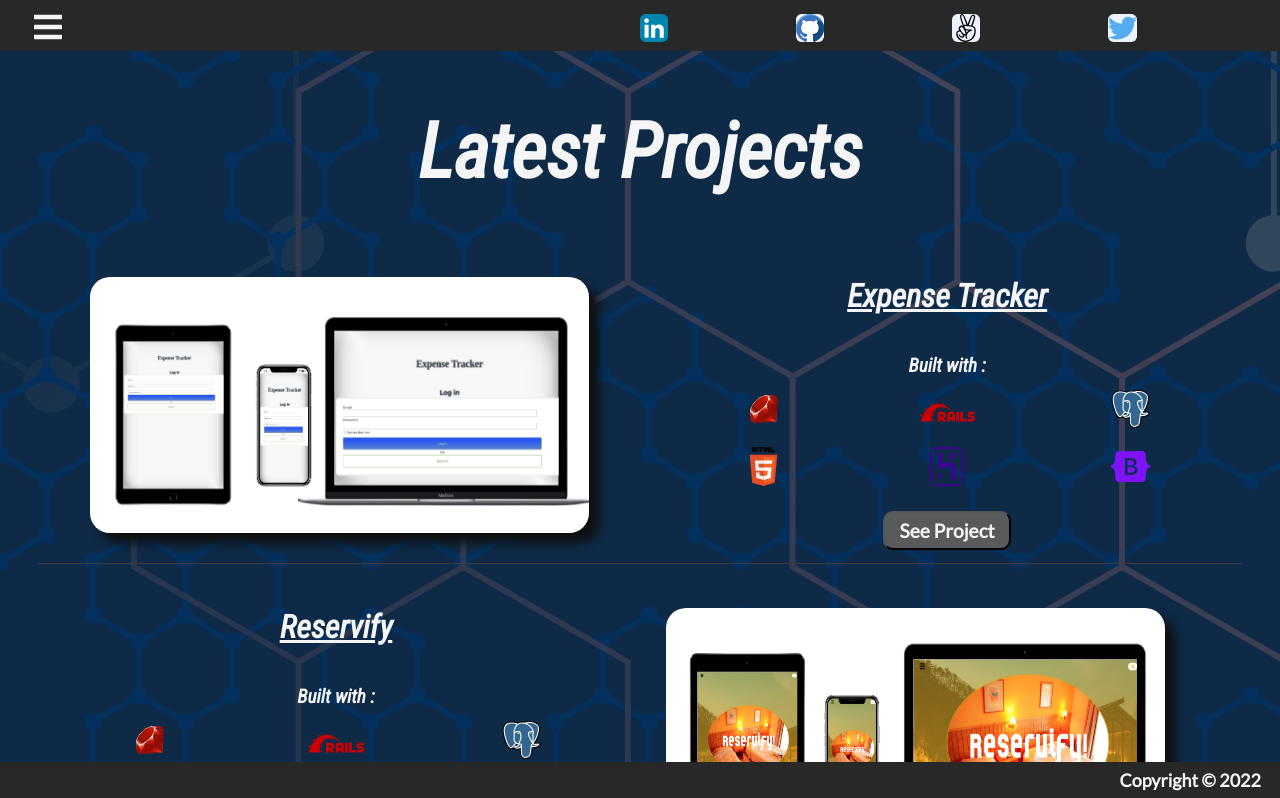
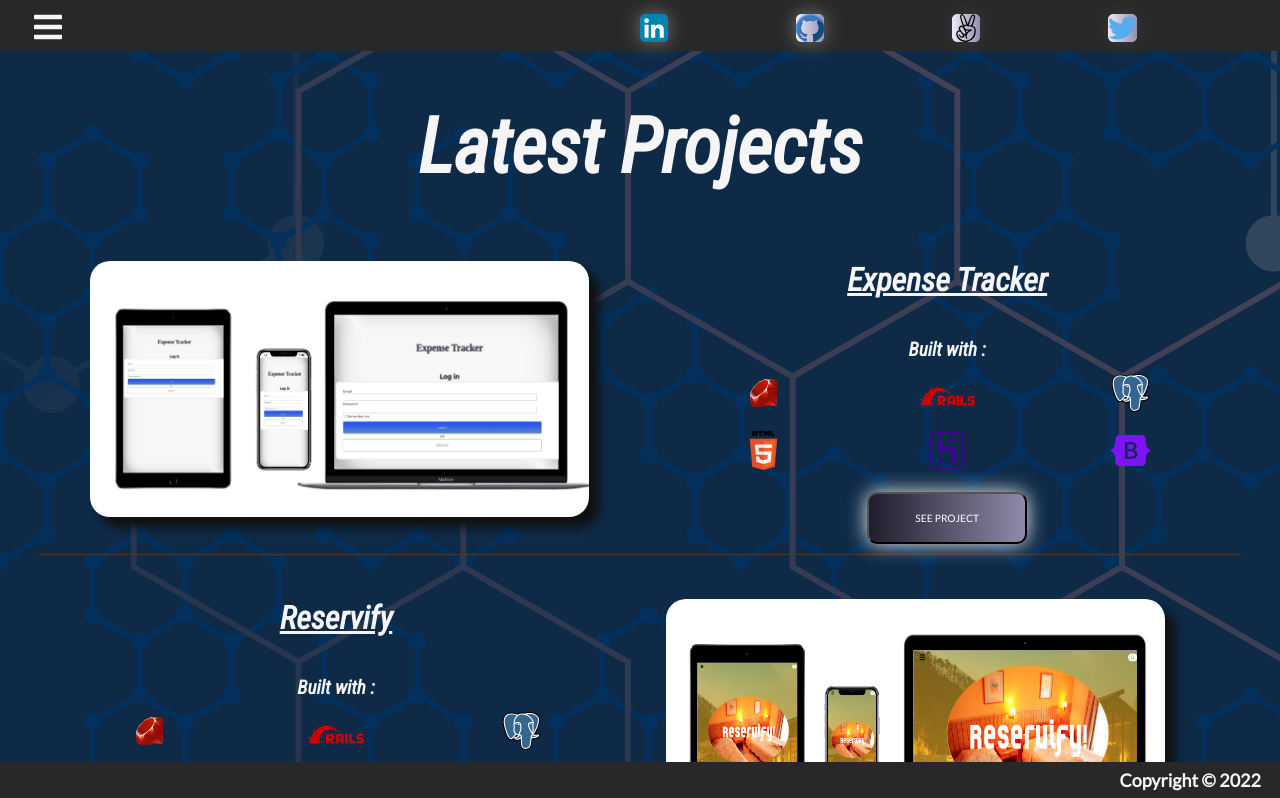
Before and after one commit to sjdev2212/portfoliosjdev, a React (Create React App) app: page /projects in a window 1280 px wide. Shown: the top 798 px of the page. Built offline with nearby package versions, Linux system fonts and the light colour scheme.

Commit message:
style buttons

```diff
--- a/src/About.css
+++ b/src/About.css
@@ -3,9 +3,9 @@
     background-color: #f5f5f5;
     border-radius: 5px;
     margin-bottom: 20px;
-    background-image: url('./images/about.svg');
-    background-repeat: no-repeat;
-    background-size: cover;
+    background: rgb(255,250,250);
+    background: rgb(255,250,250);
+    background: linear-gradient(0deg, rgba(255,250,250,1) 0%, rgba(6,6,6,1) 0%, rgba(5,5,5,1) 14%, rgba(34,37,41,1) 26%, rgba(6,6,6,1) 39%, rgba(6,6,6,1) 64%);     background-size: cover;
     height: 45.5vw;
 }
 .text-about{
--- a/src/About.js
+++ b/src/About.js
@@ -12,14 +12,14 @@ Hi! My name is Anibal, I'm a full-stack software developer with a focus on the M
 Some of my skills are:
 </p>
 <p className='text-about'>
-Front-end: JavaScript, React, Redux, HTML5, CSS3, Bootstrap.
+Front-end: JavaScript, React, Redux, HTML5, CSS3, Bootstrap, Tailwind.
 </p>
 <p className='text-about'>
-Back-End: Ruby on Rails, Express, Postgresql, Java, Spring.
+Back-End: Ruby on Rails, Express, Postgresql.
 
 </p>
 <p className='text-about'>
-Tools and methods: Git, Github, Netlify.
+Tools and methods: Git, Github, Netlify, Render.
 </p>
 </section>
 
--- a/src/Content.css
+++ b/src/Content.css
@@ -103,27 +103,30 @@ grid-template-columns: 1fr;
   border-radius: 10px;
 }
 
-.btn{
-    width: 10vw;
-    height: 3vw;
+.btn {
+    background-image: linear-gradient(to right, #1F1C2C 0%, #928DAB  51%, #1F1C2C  100%);
+    margin: 10px;
+    padding: 15px 45px;
+    text-align: center;
+    text-transform: uppercase;
+    transition: 0.5s;
+    background-size: 200% auto;
+    color: white;
+    box-shadow: 0 0 20px #eee;
     border-radius: 10px;
-    background-color: #585a5c;
-    color: whitesmoke;
-    font-size: 1.5vw;
-    font-weight: 800;
-    text-align: center;
-    margin-top: 1vw;
-    margin-left: 1vw;
-    margin-right: 1vw;
+    display: block;
+    width: 12.5vw;
+    height: 4vw;
+    font-size: 0.8vw;
+  }
+
+  .btn:hover {
+    background-position: right center; /* change the direction of the change here */
+    color: #fff;
+    text-decoration: none;
+  }
 
 
-}
-.btn:hover{
-    transform: scale(1.1);
-}
-.btn:hover{
-    background-color: darkblue;
-}
 .btn-container{
 display: flex;
 flex-direction: column;
--- a/src/Home.css
+++ b/src/Home.css
@@ -1,8 +1,7 @@
 .main {
     display: grid;
     grid-template-columns: 1fr 1fr;
-    background: rgb(255,250,250);
-    background: radial-gradient(circle, rgba(255,250,250,1) 0%, rgba(174,171,171,1) 1%, rgba(6,6,6,1) 8%, rgba(85,84,84,1) 23%, rgba(32,32,32,1) 28%, rgba(26,26,26,1) 32%, rgba(6,6,6,1) 47%, rgba(6,6,6,1) 56%, rgba(6,6,6,1) 64%, rgba(6,6,6,1) 74%, rgba(6,6,6,1) 89%, rgba(6,6,6,1) 100%);
+    background-image: radial-gradient( circle farthest-corner at 16.5% 28.1%,  rgba(15,27,49,1) 0%, rgba(0,112,218,1) 90% );
     height: 48vw;
     width: 100%;
 
--- a/src/Navbar.css
+++ b/src/Navbar.css
@@ -87,6 +87,11 @@
     height: 2.2vw;
     border-radius: 20%;
     margin: 0 5vw;
+    background-image: linear-gradient(to right, #706f70 0%, #928DAB  51%, #1F1C2C  100%);
+    transition: 0.5s;
+    background-size: 200% auto;
+    color: rgb(53, 51, 51);
+    box-shadow: 0 0 20px #7d7676;
 
 
 }
@@ -96,6 +101,11 @@
     background-color: #fdfdff;
     border-radius: 20%;
     margin: 0 5vw;
+    background-image: linear-gradient(to right, #edeaf7 0%, #928DAB  51%, #1F1C2C  100%);
+    transition: 0.5s;
+    background-size: 200% auto;
+    color: white;
+    box-shadow: 0 0 20px #7d7676;
 
 }
 .github:hover {
@@ -112,6 +122,11 @@
     background-color: #ecf3ff;
     border-radius: 20%;
     margin: 0 5vw;
+    background-image: linear-gradient(to right, #edeaf7 0%, #928DAB  51%, #1F1C2C  100%);
+    transition: 0.5s;
+    background-size: 200% auto;
+    color: rgb(57, 55, 55);
+    box-shadow: 0 0 20px #403c3c;
 }
 .angel:hover {
     transform: scale(1.2);
```
